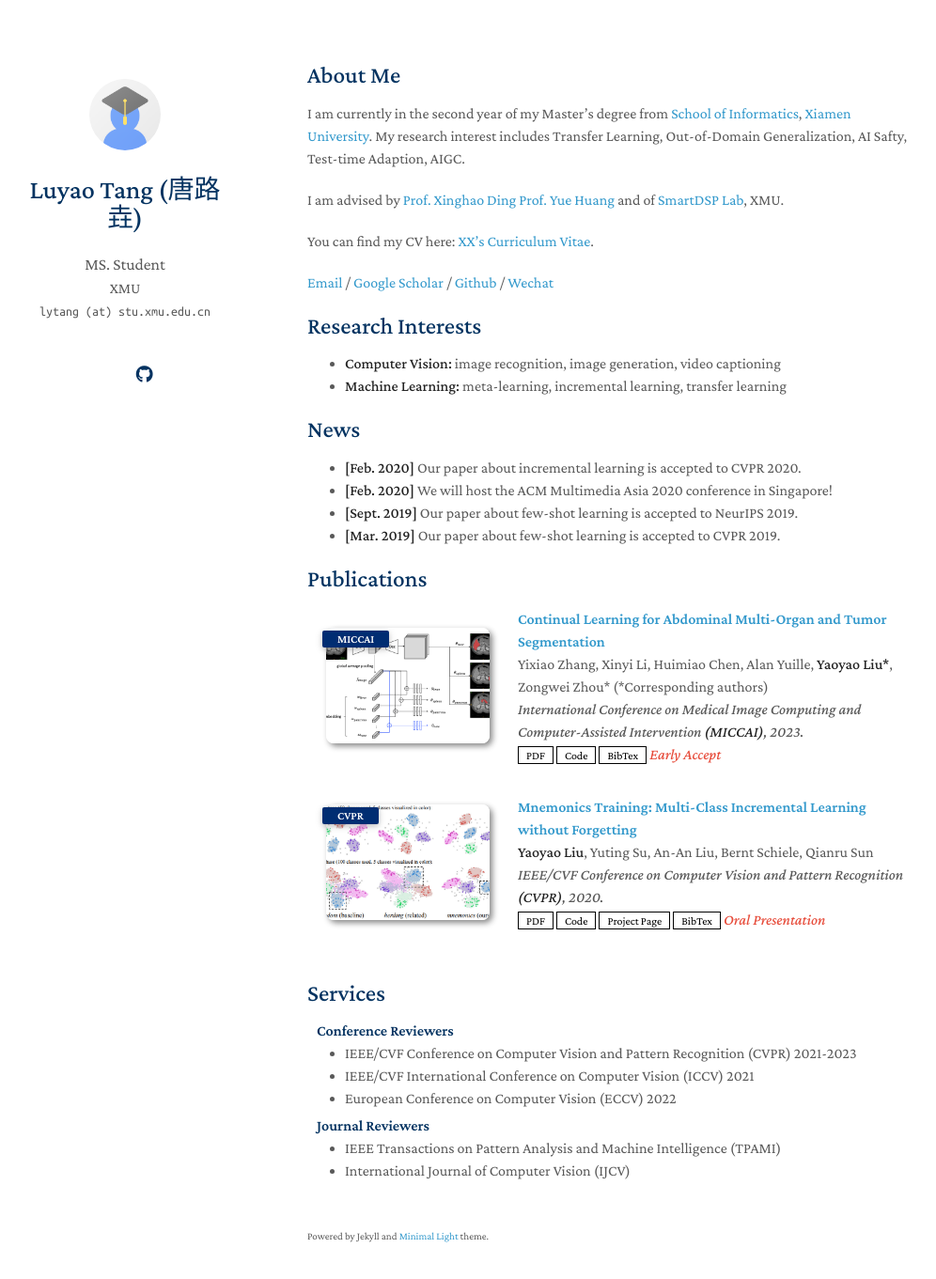
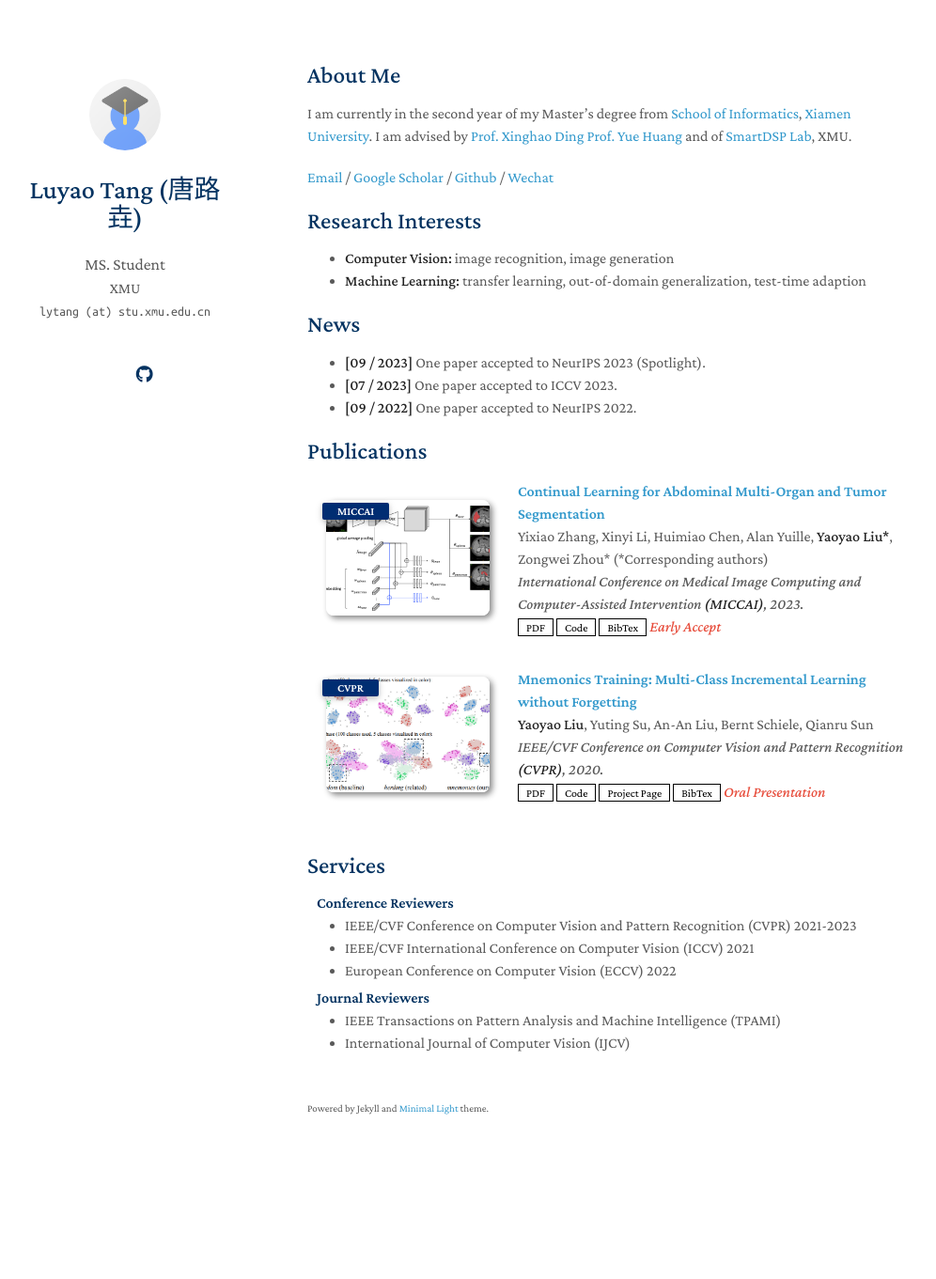
Before and after one commit to lytang63/lytang63.github.io, a Jekyll site: the page built from index.md, in a window 1280 px wide and 1396 px high. Shown: the top 1361 px of the window at 94% size, without its empty margins (143-1139 px from the left). Built offline with Jekyll 4.4.1, drawn with Linux system fonts in a browser that asks for light colours; nearby versions of some CDN libraries; a style sheet for code colours, icons or effects is not loaded; our own code applies the rules of GitHub Pages for plain Markdown files.

Commit message:
index.md

```diff
--- a/index.md
+++ b/index.md
@@ -4,25 +4,20 @@ layout: homepage
 
 ## About Me
 
-I am currently in the second year of my Master's degree from [School of Informatics](https://informatics.xmu.edu.cn/), [Xiamen University](https://www.xmu.edu.cn/). My research interest includes Transfer Learning, Out-of-Domain Generalization, AI Safty, Test-time Adaption, AIGC.
+I am currently in the second year of my Master's degree from [School of Informatics](https://informatics.xmu.edu.cn/), [Xiamen University](https://www.xmu.edu.cn/). I am advised by [Prof. Xinghao Ding](https://xmu-smartdsp.github.io/teamindex/xhding.html) [Prof. Yue Huang](https://xmu-smartdsp.github.io/teamindex/yhuang.html) and of [SmartDSP Lab](https://xmu-smartdsp.github.io/), XMU.
 
-I am advised by [Prof. Xinghao Ding](https://xmu-smartdsp.github.io/teamindex/xhding.html) [Prof. Yue Huang](https://xmu-smartdsp.github.io/teamindex/yhuang.html) and of [SmartDSP Lab](https://xmu-smartdsp.github.io/), XMU.
-
-You can find my CV here: [XX's Curriculum Vitae](../assets/Curriculum_Vitae.pdf).
-
-[Email](mailto:lytang@stu.xmu.edu.cn) / [Google Scholar](https://scholar.google.com/citations?user=kKaYkMcAAAAJ) / [Github](https://github.com/lytang63) / [Wechat](../images/wechat.jpg)
+[Email](mailto:lytang@stu.xmu.edu.cn) / [Google Scholar](https://scholar.google.com/citations?user=kKaYkMcAAAAJ) / [Github](https://github.com/lytang63) / [Wechat](./images/wechat.jpg)
 
 ## Research Interests
 
-- **Computer Vision:** image recognition, image generation, video captioning
-- **Machine Learning:** meta-learning, incremental learning, transfer learning
+- **Computer Vision:** image recognition, image generation
+- **Machine Learning:** transfer learning, out-of-domain generalization, test-time adaption
 
 ## News
 
-- **[Feb. 2020]** Our paper about incremental learning is accepted to CVPR 2020.
-- **[Feb. 2020]** We will host the ACM Multimedia Asia 2020 conference in Singapore!
-- **[Sept. 2019]** Our paper about few-shot learning is accepted to NeurIPS 2019.
-- **[Mar. 2019]** Our paper about few-shot learning is accepted to CVPR 2019.
+- **[09 / 2023]** One paper accepted to NeurIPS 2023 (Spotlight).
+- **[07 / 2023]** One paper accepted to ICCV 2023.
+- **[09 / 2022]** One paper accepted to NeurIPS 2022.
 
 {% include_relative _includes/publications.md %}
 
```
